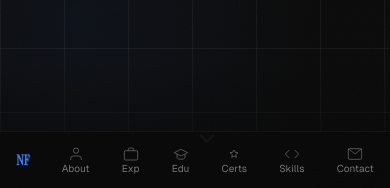
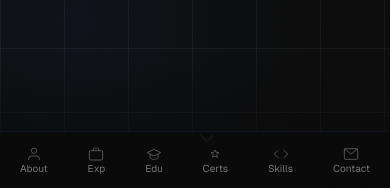
Before and after one commit to NeilsonFlemming/neilsonResume, an Astro site: page / in a window 390 px wide. Shown: the part 656-844 px from the top of the page. Built offline with nearby package versions, Linux system fonts and the light colour scheme; Astro itself is replaced by a stand-in of ours.

Commit message:
mobile nav change

```diff
--- a/src/components/Nav.tsx
+++ b/src/components/Nav.tsx
@@ -64,7 +64,6 @@ function IconMail({ className }: { className?: string }) {
 }
 
 const mobileNavItems = [
-  { id: 'home', label: 'NF', Icon: null },
   { id: 'about', label: 'About', Icon: IconUser },
   { id: 'experience', label: 'Exp', Icon: IconBriefcase },
   { id: 'education', label: 'Edu', Icon: IconGradCap },
```
